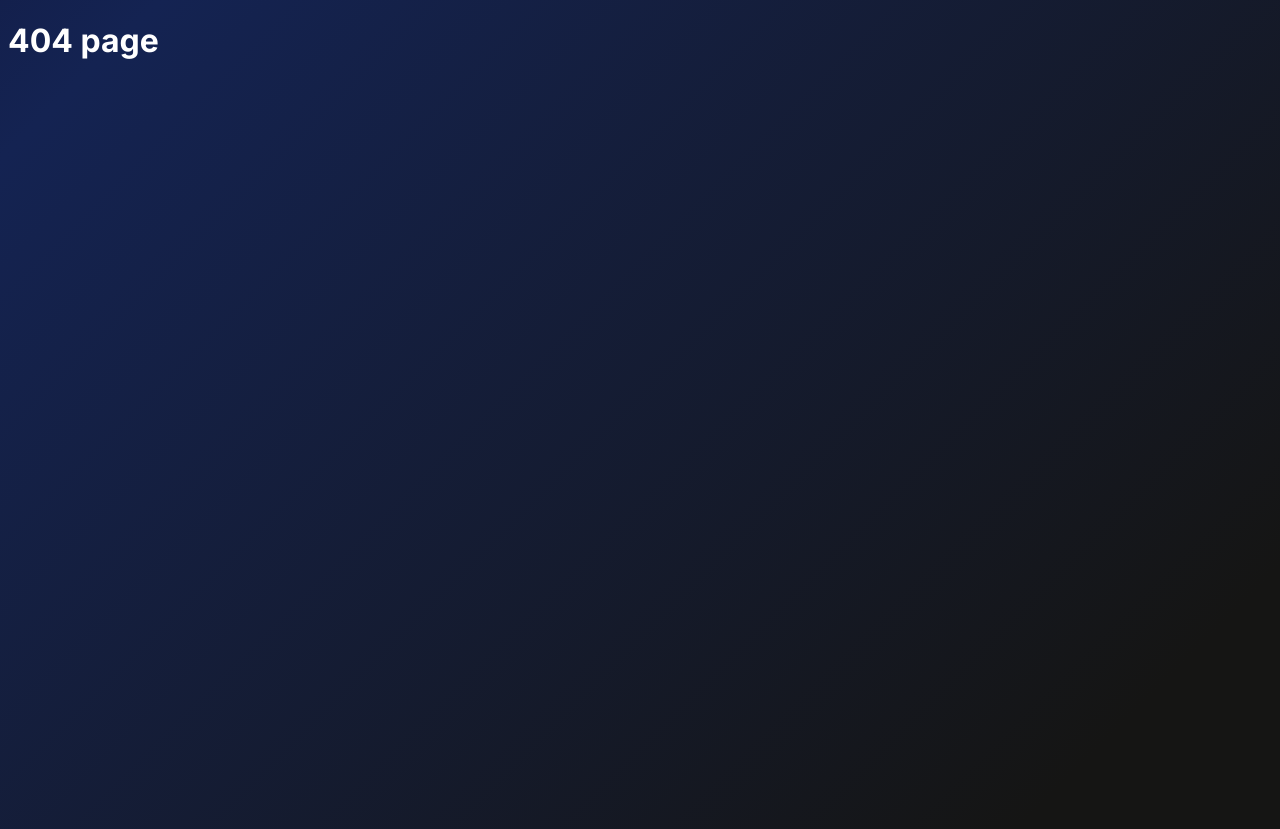
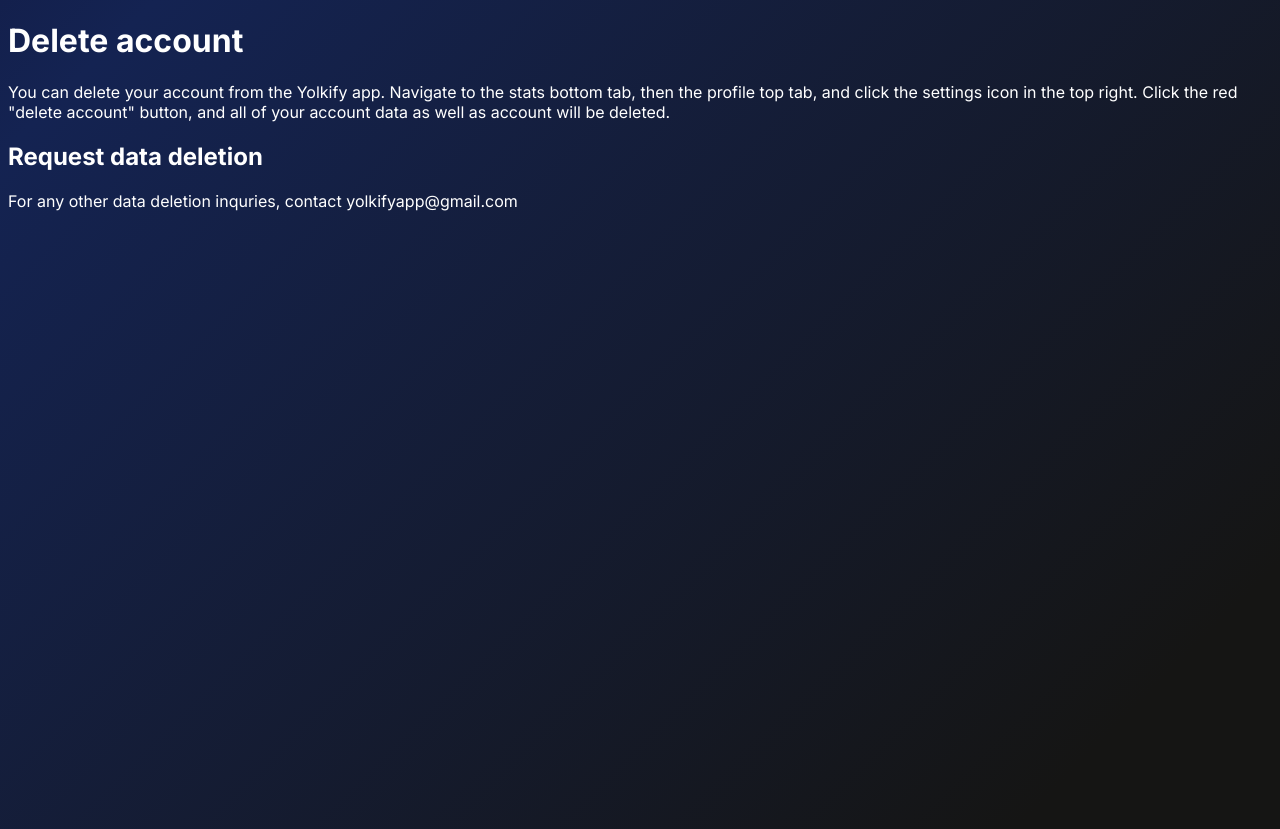
Before and after one commit to eshiesty/Yolkify-web, a Next.js app: page /deleteaccount in a window 1280 px wide. Before the commit this address had no page. Built offline with nearby package versions, Linux system fonts and the light colour scheme.

Commit message:
Added account deletion page to website

```diff
--- /dev/null
+++ b/src/pages/deleteaccount/index.js
@@ -0,0 +1,19 @@
+import styles from "./styles.module.css";
+
+const DeleteAccount = () => {
+  return (
+    <div>
+      <h1>Delete account</h1>
+      <p>
+        You can delete your account from the Yolkify app. Navigate to the stats
+        bottom tab, then the profile top tab, and click the settings icon in the
+        top right. Click the red "delete account" button, and all of your
+        account data as well as account will be deleted.
+      </p>
+      <h2>Request data deletion</h2>
+      <p>For any other data deletion inquries, contact yolkifyapp@gmail.com</p>
+    </div>
+  );
+};
+
+export default DeleteAccount;
```
Also changed, not shown: src/pages/deleteaccount/styles.module.css (added).
